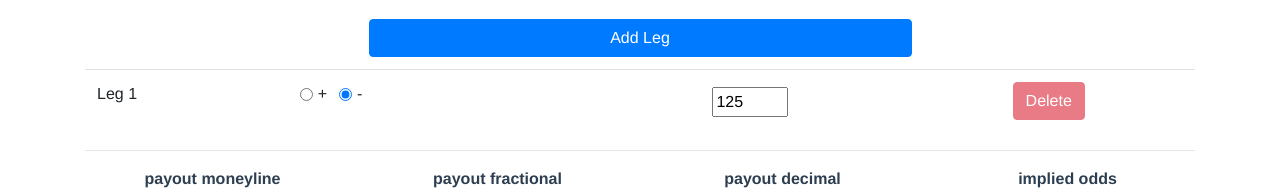
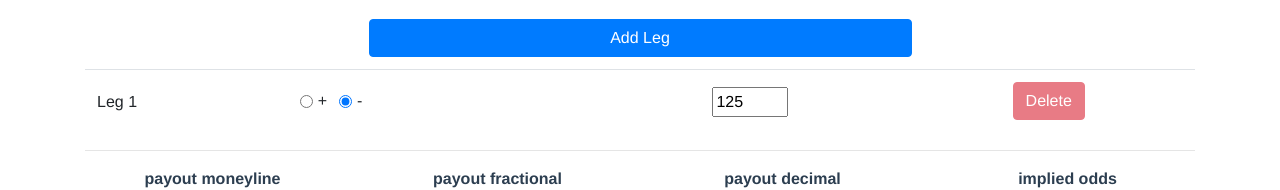
Before and after one commit to ryanrodemoyer/ParlayTools, a Vue app: page /#/ in a window 1280 px wide. Shown: the part 290-480 px from the top of the page. Built offline with nearby package versions, Linux system fonts and the light colour scheme.

Commit message:
vertical align td for name and plusminus

```diff
--- a/src/components/GridRow.vue
+++ b/src/components/GridRow.vue
@@ -1,7 +1,7 @@
 <template>
   <tr>
-    <td>{{localItemName}}</td>
-    <td class="full-center">
+    <td style="vertical-align: middle">{{localItemName}}</td>
+    <td class="full-center" style="vertical-align: middle">
       <div class="form-check form-check-inline">
         <input
           class="form-check-input"
```
